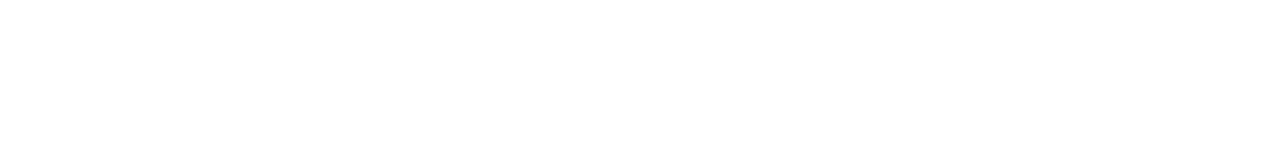
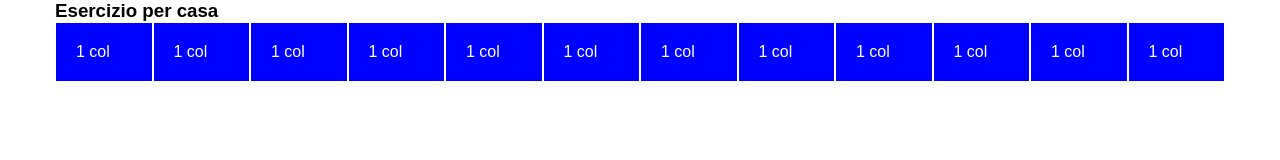
Before and after one commit to danieleangeletti/html-css-12bool, a plain HTML site: page index.html in a window 1280 px wide. Drawn offline with Linux system fonts and the light colour scheme.

Commit message:
template creato e prima row

```diff
--- a/css/style.css
+++ b/css/style.css
@@ -8,9 +8,20 @@
     font-family: Arial, Helvetica, sans-serif;
 }
 
+
+
 /*
     GENERAL
 */
+.row {
+    color: white;
+}
+
+.box {
+    background-color: blue;
+    border: 1px solid white;
+    padding: 20px;
+}
 
 /*
     HEADER
--- a/index.html
+++ b/index.html
@@ -10,16 +10,84 @@
         <link rel="stylesheet" href="./css/style.css">
     </head>
     <body>
-        <header>
+        <div class="container">
+            <h3>
+                Esercizio per casa
+            </h3>
 
-        </header>
+            <div class="row">
+                <div class="col-1">
+                    <div class="box">
+                        1 col
+                    </div>
+                </div>
 
-        <main>
+                <div class="col-1">
+                    <div class="box">
+                        1 col
+                    </div>
+                </div>
 
-        </main>
+                <div class="col-1">
+                    <div class="box">
+                        1 col
+                    </div>
+                </div>
 
-        <footer>
+                <div class="col-1">
+                    <div class="box">
+                        1 col
+                    </div>
+                </div>
 
-        </footer>
+                <div class="col-1">
+                    <div class="box">
+                        1 col
+                    </div>
+                </div>
+
+                <div class="col-1">
+                    <div class="box">
+                        1 col
+                    </div>
+                </div>
+
+                <div class="col-1">
+                    <div class="box">
+                        1 col
+                    </div>
+                </div>
+
+                <div class="col-1">
+                    <div class="box">
+                        1 col
+                    </div>
+                </div>
+
+                <div class="col-1">
+                    <div class="box">
+                        1 col
+                    </div>
+                </div>
+
+                <div class="col-1">
+                    <div class="box">
+                        1 col
+                    </div>
+                </div>
+
+                <div class="col-1">
+                    <div class="box">
+                        1 col
+                    </div>
+                </div>
+
+                <div class="col-1">
+                    <div class="box">
+                        1 col
+                    </div>
+                </div>
+            </div>
+        </div>
     </body>
 </html>
```
